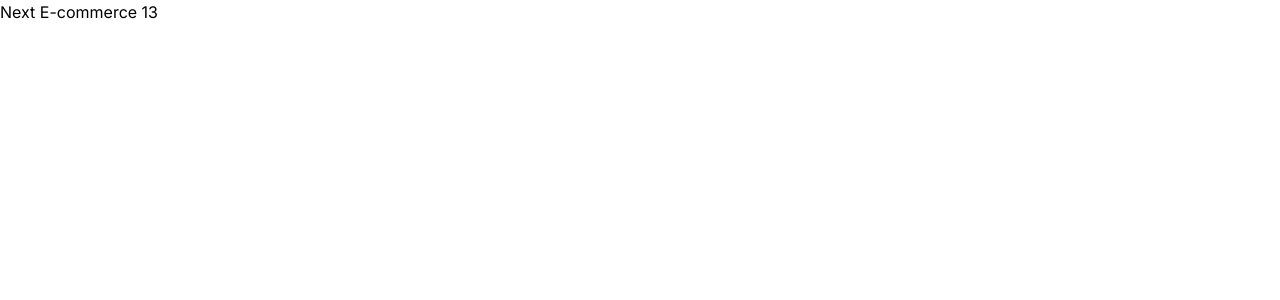
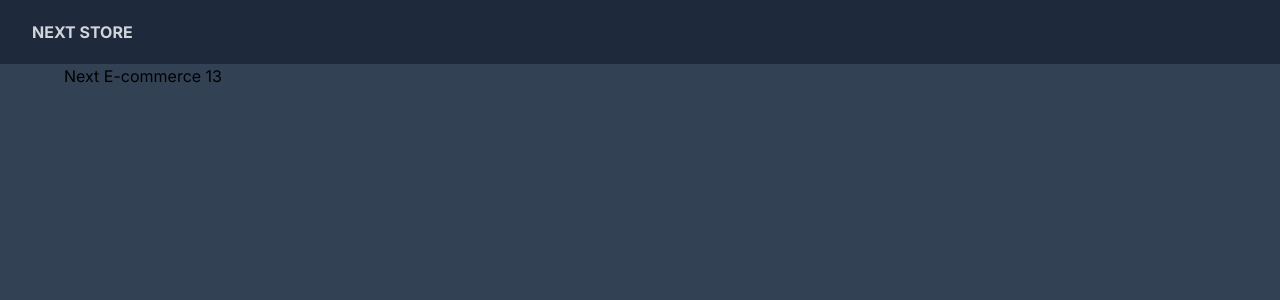
Before and after one commit to carlosfermino/next-commerce, a Next.js app: page / in a window 1280 px wide. Shown: the top 300 px of the page. Built offline with nearby package versions, Linux system fonts and the light colour scheme.

Commit message:
Adicionando Navbar

```diff
--- /dev/null
+++ b/src/app/components/Navbar.tsx
@@ -0,0 +1,15 @@
+import Link from "next/link";
+
+function Navbar() {
+  return(
+    <nav className='fixed top-0 w-full flex items-center py-2 px-8 justify-between bg-slate-800 z-50 text-gray-300'>
+      <Link href='/'
+      className='uppercase font-bold text-md h-12 flex items-center'
+      >
+        Next Store
+      </Link>
+    </nav>
+  )
+}
+
+export default Navbar
--- a/src/app/layout.tsx
+++ b/src/app/layout.tsx
@@ -1,5 +1,6 @@
 import './globals.css'
 import { Inter } from 'next/font/google'
+import Navbar from './components/Navbar'
 
 const inter = Inter({ subsets: ['latin'] })
 
@@ -14,8 +15,11 @@
   children: React.ReactNode
 }) {
   return (
-    <html lang="en">
-      <body className={inter.className}>{children}</body>
+    <html lang="pt-br">
+      <body className={inter.className}>
+        <Navbar />
+        <main className='bg-slate-700 h-screen p-16'>{children}</main>
+      </body>
     </html>
   )
 }
--- a/src/app/page.tsx
+++ b/src/app/page.tsx
@@ -1,8 +1,8 @@
 
 export default function Home() {
   return (
-   <main>
-    <p>Next E-commerce 13</p>
-   </main>
+   <div>
+    <h1>Next E-commerce 13</h1>
+   </div>
   )
 }
```
